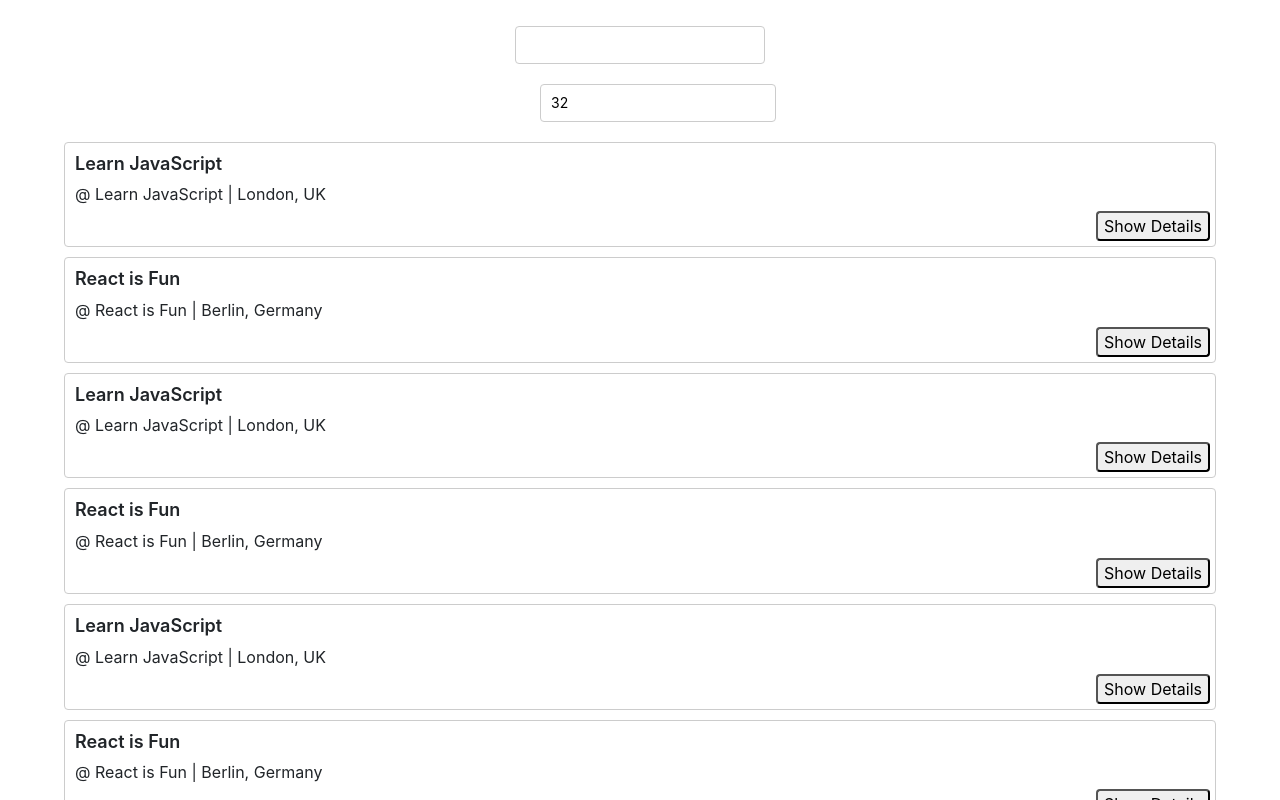
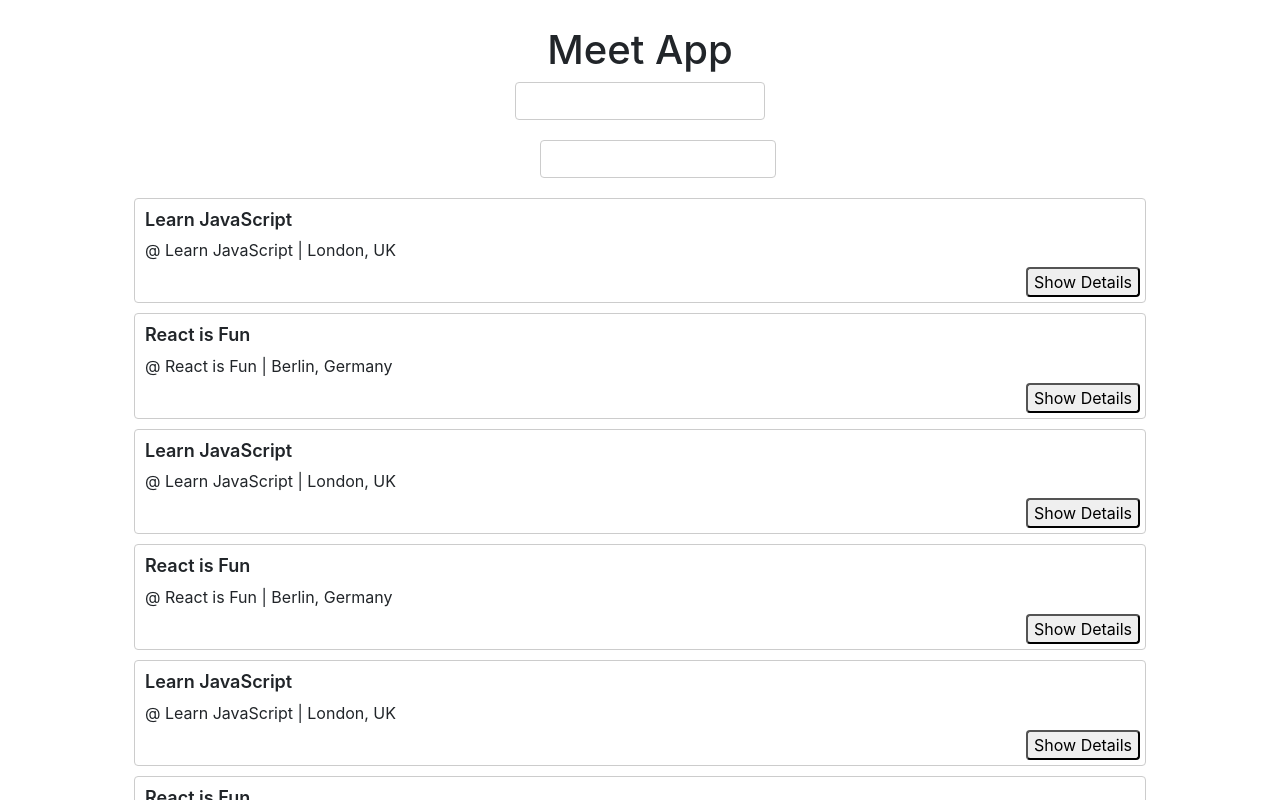
Before and after one commit to joshmou95/Meet-App, a React (Create React App) app: page / in a window 1280 px wide. Shown: the top 800 px of the page. Built offline with nearby package versions, Linux system fonts and the light colour scheme.

Commit message:
updated numberOfEvents

```diff
--- a/src/App.js
+++ b/src/App.js
@@ -5,12 +5,17 @@ import CitySearch from './CitySearch';
 import NumberOfEvents from './NumberOfEvents';
 import { extractLocations, getEvents } from './api';
 import './nprogress.css';
+import Container from 'react-bootstrap/Container';
 
 class App extends Component {
-  state = {
-    events: [],
-    locations: [],
-    numberOfEvents: 32
+  constructor(props) {
+    super(props);
+    this.state = {
+      events: [],
+      locations: [],
+      numberOfEvents: 10
+    }
+    this.handleChange = this.handleChange.bind(this);
   }
 
   componentDidMount() {
@@ -27,15 +32,13 @@ class App extends Component {
     this.mounted = false;
   }
 
-  updateEvents = (location, eventCount) => {
-    console.log('initial location', location);
-    console.log('eventCount', eventCount);
-    this.setState({
-      numberOfEvents: eventCount.target.value
-    });
+  updateEvents = (location) => {
+    const eventCount = this.state.numberOfEvents;
+    // console.log('initial location', location);
+    // console.log('initial eventCount', eventCount);
     getEvents().then((events) => {
       // check if value is 'all'
-      console.log('events from updateEvents', events);
+      // console.log('events from updateEvents', events);
       const locationEvents = (location === 'all')
       ? events.slice(0, eventCount)
       :
@@ -43,24 +46,30 @@ class App extends Component {
       this.setState({
         events: locationEvents.slice(0, eventCount)
       });
-      console.log('locationEvents', locationEvents);
-      console.log('locationEvents Count', eventCount);
+      // console.log('locationEvents', locationEvents);
+      // console.log('locationEvents Count', eventCount);
     });
   }
 
+  handleChange(event) {
+    this.setState({
+      numberOfEvents: event.target.value
+    })
+  }
 
   render() {
     return (
-      <div className="App">
+      <Container className="App" bg="dark">
+        <h1 className="mb-2">Meet App</h1>
         <CitySearch
         locations={this.state.locations}
         updateEvents={this.updateEvents} />
         <NumberOfEvents
-        numberOfEvents={this.state.numberOfEvents}
-        updateEvents={this.updateEvents} />
+        input={this.state.numberOfEvents}
+        handleChange={this.handleChange} />
         <EventList
         events={this.state.events} />
-      </div>
+      </Container>
     );
   }
 }
```
